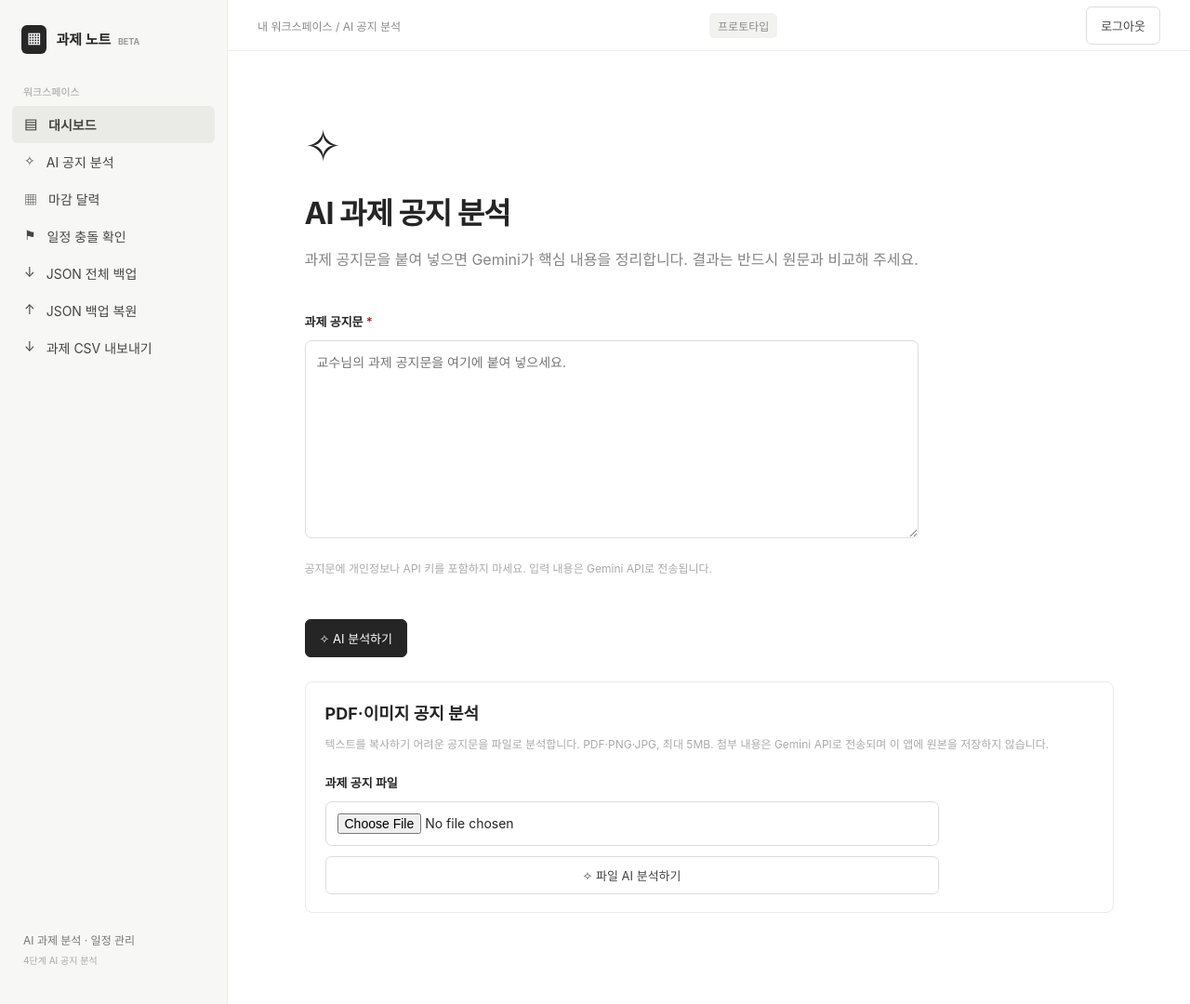
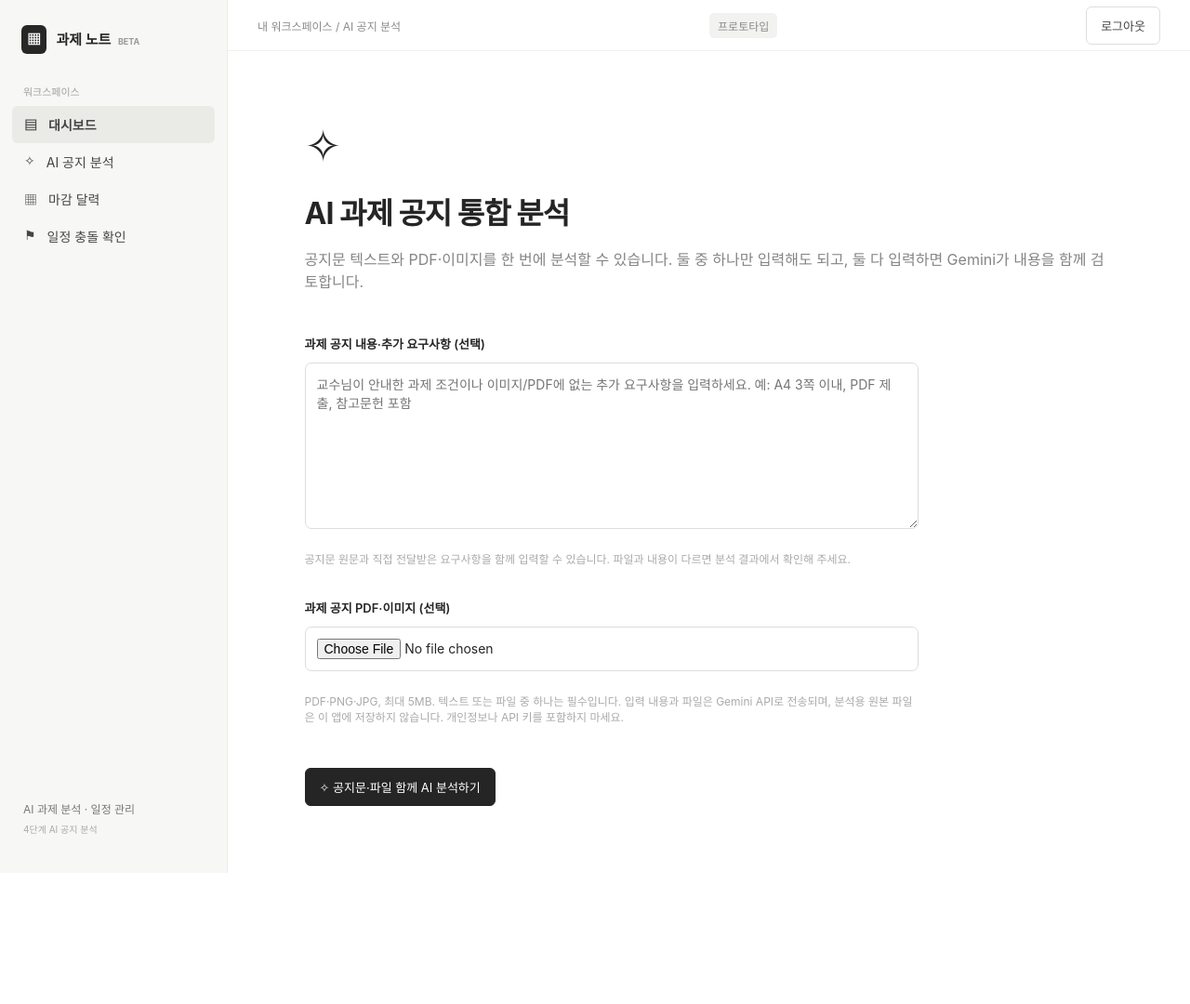
Before and after one commit to jongjong123alt/3rd-, a Flask app: page /ai/analyze in a window 1280 px wide. Shown: the whole page at 93% size. After the commit the page ends 939 px from the top, so only its background shows below. Run offline with Flask 3, Linux system fonts and the light colour scheme; the visitor is signed in with stand-in values (Sample User, id 1).

Commit message:
Replace backup import/export with combined notice text and PDF/image AI analysis

```diff
--- a/app.py
+++ b/app.py
@@ -16,7 +16,6 @@ from services.gemini_service import analyze_notice, analyze_document, GeminiAnal
 from features.auth import register_auth
 from features.public import register_public
 from features.planning import register_planning, dashboard_planning, maybe_auto_replan
-from features.backup import register_backup
 from features.attachments import register_attachments, cleanup_assignment_files
 
 BASE_DIR = Path(__file__).resolve().parent
@@ -147,7 +146,6 @@ def create_app(test_config=None):
     register_auth(app, connect_db)
     register_public(app)
     register_planning(app, connect_db, get_assignment, current_owner_id)
-    register_backup(app, connect_db, current_owner_id, validate_form)
     register_attachments(app, connect_db, get_assignment, lambda: DB_PATH)
 
     @app.before_request
@@ -520,112 +518,50 @@ def create_app(test_config=None):
         flash("진행 기록이 삭제되었습니다.", "success")
         return redirect(url_for("assignment_detail", assignment_id=assignment_id) + "#assignment-notes")
 
-    @app.get("/export/backup.json")
-    def export_backup_json():
-        # Export contains private data: keep this endpoint local-only until login exists.
-        if request.remote_addr not in ("127.0.0.1", "::1"):
-            abort(403)
-        with connect_db() as connection:
-            assignments = [dict(row) for row in connection.execute(
-                "SELECT * FROM assignments WHERE owner_id IS ? ORDER BY id", (current_owner_id(),)
-            ).fetchall()]
-            checklist = [dict(row) for row in connection.execute(
-                "SELECT * FROM checklist_items WHERE assignment_id IN "
-                "(SELECT id FROM assignments WHERE owner_id IS ?) ORDER BY id", (current_owner_id(),)
-            ).fetchall()]
-            notes = [dict(row) for row in connection.execute(
-                "SELECT * FROM assignment_notes WHERE assignment_id IN "
-                "(SELECT id FROM assignments WHERE owner_id IS ?) ORDER BY id", (current_owner_id(),)
-            ).fetchall()]
-            plans = [dict(row) for row in connection.execute(
-                "SELECT * FROM study_plan WHERE assignment_id IN "
-                "(SELECT id FROM assignments WHERE owner_id IS ?) ORDER BY id", (current_owner_id(),)
-            ).fetchall()]
-        payload = {
-            "format_version": 1,
-            "exported_at_utc": datetime.now(timezone.utc).isoformat(),
-            "assignments": assignments,
-            "checklist_items": checklist,
-            "assignment_notes": notes,
-            "study_plan": plans,
-        }
-        return Response(
-            json.dumps(payload, ensure_ascii=False, indent=2),
-            content_type="application/json; charset=utf-8",
-            headers={"Content-Disposition": 'attachment; filename="assignments-backup.json"',
-                     "Cache-Control": "no-store"},
-        )
-
-    @app.get("/export/assignments.csv")
-    def export_assignments_csv():
-        if request.remote_addr not in ("127.0.0.1", "::1"):
-            abort(403)
-        # Escape spreadsheet formula prefixes in untrusted user-entered fields.
-        def safe_cell(value):
-            value = "" if value is None else str(value)
-            if value.lstrip().startswith(("=", "+", "-", "@")) or value.startswith(("\t", "\r", "\n")):
-                return "'" + value
-            return value
-        with connect_db() as connection:
-            assignments = connection.execute(
-                "SELECT id, title, course, description, due_date, status, priority, created_at "
-                "FROM assignments WHERE owner_id IS ? ORDER BY id", (current_owner_id(),)
-            ).fetchall()
-        output = io.StringIO(newline="")
-        writer = csv.writer(output)
-        columns = ("id", "title", "course", "description", "due_date", "status", "priority", "created_at")
-        writer.writerow(columns)
-        for assignment in assignments:
-            writer.writerow([safe_cell(assignment[key]) for key in columns])
-        return Response(
-            "\ufeff" + output.getvalue(),
-            content_type="text/csv; charset=utf-8",
-            headers={"Content-Disposition": 'attachment; filename="assignments.csv"',
-                     "Cache-Control": "no-store"},
-        )
-
     @app.route("/ai/analyze", methods=["GET", "POST"])
+    @app.post("/ai/analyze-file")
     def ai_analyze():
+        # F-19 combined mode: user notice + PDF/image are analyzed in ONE request.
         if request.method == "GET":
             return render_template("ai_analyze.html", notice="", result=None, error=None)
         notice = request.form.get("notice", "").strip()
-        if not notice or len(notice) > 10000:
+        if len(notice) > 10000:
             return render_template("ai_analyze.html", notice=notice[:10000], result=None,
-                                   error="공지문은 1~10,000자로 입력해 주세요."), 400
-        try:
-            result = analyze_notice(notice)
-        except GeminiAnalysisError as exc:
-            return render_template("ai_analyze.html", notice=notice, result=None, error=str(exc)), 502
+                                   error="공지문은 최대 10,000자까지 입력할 수 있습니다."), 400
+        upload = request.files.get("document")
+        has_file = upload is not None and bool(upload.filename)
+        if not notice and not has_file:
+            return render_template("ai_analyze.html", notice="", result=None,
+                                   error="공지문을 입력하거나 PDF·이미지 파일을 첨부해 주세요."), 400
+
+        if has_file:
+            filename = upload.filename.replace("\\", "/").rsplit("/", 1)[-1]
+            extension = Path(filename).suffix.lower()
+            supported = {".pdf": "application/pdf", ".png": "image/png",
+                         ".jpg": "image/jpeg", ".jpeg": "image/jpeg"}
+            if extension not in supported:
+                return render_template("ai_analyze.html", notice=notice, result=None,
+                                       error="PDF, PNG, JPG 파일만 분석할 수 있습니다."), 400
+            data = upload.stream.read(5 * 1024 * 1024 + 1)
+            if not data or len(data) > 5 * 1024 * 1024:
+                return render_template("ai_analyze.html", notice=notice, result=None,
+                                       error="파일은 5MB 이하이며 비어 있지 않아야 합니다."), 400
+            valid = (data.startswith(b"%PDF-") if extension == ".pdf" else
+                     data.startswith(b"\x89PNG\r\n\x1a\n") if extension == ".png" else
+                     data.startswith(b"\xff\xd8\xff"))
+            if not valid:
+                return render_template("ai_analyze.html", notice=notice, result=None,
+                                       error="파일 형식이 확장자와 일치하지 않습니다."), 400
+            try:
+                result = analyze_document(data, supported[extension], notice)
+            except GeminiAnalysisError as exc:
+                return render_template("ai_analyze.html", notice=notice, result=None, error=str(exc)), 502
+        else:
+            try:
+                result = analyze_notice(notice)
+            except GeminiAnalysisError as exc:
+                return render_template("ai_analyze.html", notice=notice, result=None, error=str(exc)), 502
         return render_template("ai_analyze.html", notice=notice, result=result, error=None)
-
-    @app.post("/ai/analyze-file")
-    def ai_analyze_file():
-        upload = request.files.get("document")
-        if upload is None or not upload.filename:
-            return render_template("ai_analyze.html", notice="", result=None,
-                                   error="PDF 또는 이미지 파일을 선택해 주세요."), 400
-        filename = upload.filename.replace("\\", "/").rsplit("/", 1)[-1]
-        extension = Path(filename).suffix.lower()
-        supported = {".pdf": "application/pdf", ".png": "image/png",
-                     ".jpg": "image/jpeg", ".jpeg": "image/jpeg"}
-        if extension not in supported:
-            return render_template("ai_analyze.html", notice="", result=None,
-                                   error="PDF, PNG, JPG 파일만 분석할 수 있습니다."), 400
-        data = upload.stream.read(5 * 1024 * 1024 + 1)
-        if not data or len(data) > 5 * 1024 * 1024:
-            return render_template("ai_analyze.html", notice="", result=None,
-                                   error="파일은 5MB 이하이며 비어 있지 않아야 합니다."), 400
-        valid = (data.startswith(b"%PDF-") if extension == ".pdf" else
-                 data.startswith(b"\x89PNG\r\n\x1a\n") if extension == ".png" else
-                 data.startswith(b"\xff\xd8\xff"))
-        if not valid:
-            return render_template("ai_analyze.html", notice="", result=None,
-                                   error="파일 형식이 확장자와 일치하지 않습니다."), 400
-        try:
-            result = analyze_document(data, supported[extension])
-        except GeminiAnalysisError as exc:
-            return render_template("ai_analyze.html", notice="", result=None, error=str(exc)), 502
-        return render_template("ai_analyze.html", notice="", result=result, error=None)
 
     @app.post("/ai/save")
     def ai_save():
--- a/features/public.py
+++ b/features/public.py
@@ -14,13 +14,13 @@ FEATURES = [
     ("F-07", "검색·필터", "과목·상태·기한·우선순위별 검색", "assignments"),
     ("F-08", "D-day 표시", "마감 임박 과제와 기한 지난 과제 구분", "dashboard"),
     ("F-09", "우선순위", "높음·보통·낮음으로 분류·정렬", "assignments"),
-    ("F-10", "백업·내보내기", "JSON 백업과 CSV 내보내기", "files"),
+    ("F-10", "공지 요구사항 분석", "사용자가 입력한 제출 조건을 AI가 분석", "ai"),
     ("F-11", "과제별 메모", "진행 기록과 참고 메모 저장", "checklist"),
     ("F-12", "과제 통계", "상태·과목·체크리스트 진행률 분석", "insights"),
     ("F-13", "마감 알림·오늘 할 일", "다가오는 기한과 오늘의 작업 확인", "alerts"),
     ("F-14", "AI 학습 일정", "Gemini가 과제 작업을 날짜별로 제안", "ai"),
     ("F-15", "일정 충돌 확인", "같은 날 마감하는 과제를 묶어 표시", "schedule"),
-    ("F-16", "백업 복원", "기존 백업 데이터를 검증하고 추가 복원", "files"),
+    ("F-16", "텍스트·파일 통합 분석", "PDF·이미지와 공지 요구사항을 한 번에 분석", "ai"),
     ("F-17", "첨부파일", "과제별 파일 업로드·다운로드·삭제", "files"),
     ("F-18", "회원가입·로그인", "계정별 과제 및 데이터 접근 분리", "dashboard"),
     ("F-19", "PDF·이미지 AI 분석", "파일 속 공지 내용을 Gemini로 분석", "ai"),
@@ -35,7 +35,7 @@ PREVIEWS = {
     "calendar": ("마감 달력", "월별 제출기한을 확인하는 달력"),
     "schedule": ("일정 충돌", "같은 날 마감하는 과제를 파악하는 화면"),
     "insights": ("과제 통계", "진행 상태와 과목별 분포"),
-    "files": ("파일·백업", "과제 첨부파일과 내보내기·복원"),
+    "files": ("첨부파일", "과제별 첨부파일 업로드·다운로드·삭제"),
     "alerts": ("마감 알림", "오늘의 작업과 브라우저 알림"),
 }
 
--- a/templates/ai_analyze.html
+++ b/templates/ai_analyze.html
@@ -4,56 +4,48 @@
 {% block content %}
 <section class="content">
   <div class="emoji">✧</div>
-  <h1>AI 과제 공지 분석</h1>
-  <p class="intro">과제 공지문을 붙여 넣으면 Gemini가 핵심 내용을 정리합니다. 결과는 반드시 원문과 비교해 주세요.</p>
-  <form class="assignment-form" id="ai-analysis-form" method="post" action="{{ url_for('ai_analyze') }}">
+  <h1>AI 과제 공지 통합 분석</h1>
+  <p class="intro">공지문 텍스트와 PDF·이미지를 한 번에 분석할 수 있습니다. 둘 중 하나만 입력해도 되고, 둘 다 입력하면 Gemini가 내용을 함께 검토합니다.</p>
+  <form class="assignment-form" id="ai-analysis-form" method="post" enctype="multipart/form-data" action="{{ url_for('ai_analyze') }}">
     <input type="hidden" name="csrf_token" value="{{ csrf_token }}">
-    <label for="notice">과제 공지문 <span class="required">*</span></label>
-    <textarea id="notice" name="notice" rows="11" maxlength="10000" required placeholder="교수님의 과제 공지문을 여기에 붙여 넣으세요.">{{ notice }}</textarea>
-    <p class="muted">공지문에 개인정보나 API 키를 포함하지 마세요. 입력 내용은 Gemini API로 전송됩니다.</p>
-    <div class="form-actions"><button class="primary-button" id="ai-submit-button" type="submit">✧ AI 분석하기</button></div>
-    <p class="muted" id="ai-loading-status" role="status" aria-live="polite" hidden>AI가 공지문을 분석하고 있습니다. 잠시 기다려 주세요.</p>
+    <label for="notice">과제 공지 내용·추가 요구사항 (선택)</label>
+    <textarea id="notice" name="notice" rows="9" maxlength="10000" placeholder="교수님이 안내한 과제 조건이나 이미지/PDF에 없는 추가 요구사항을 입력하세요. 예: A4 3쪽 이내, PDF 제출, 참고문헌 포함">{{ notice }}</textarea>
+    <p class="muted">공지문 원문과 직접 전달받은 요구사항을 함께 입력할 수 있습니다. 파일과 내용이 다르면 분석 결과에서 확인해 주세요.</p>
+    <label for="ai-document">과제 공지 PDF·이미지 (선택)</label>
+    <input id="ai-document" type="file" name="document" accept=".pdf,.png,.jpg,.jpeg,application/pdf,image/png,image/jpeg">
+    <p class="muted">PDF·PNG·JPG, 최대 5MB. 텍스트 또는 파일 중 하나는 필수입니다. 입력 내용과 파일은 Gemini API로 전송되며, 분석용 원본 파일은 이 앱에 저장하지 않습니다. 개인정보나 API 키를 포함하지 마세요.</p>
+    <div class="form-actions"><button class="primary-button" id="ai-submit-button" type="submit">✧ 공지문·파일 함께 AI 분석하기</button></div>
+    <p class="muted" id="ai-loading-status" role="status" aria-live="polite" hidden>AI가 입력한 공지와 파일을 함께 분석하고 있습니다. 잠시 기다려 주세요.</p>
   </form>
-  <section class="feature-panel" aria-labelledby="file-analysis-heading">
-    <h2 id="file-analysis-heading">PDF·이미지 공지 분석</h2>
-    <p class="muted">텍스트를 복사하기 어려운 공지문을 파일로 분석합니다. PDF·PNG·JPG, 최대 5MB. 첨부 내용은 Gemini API로 전송되며 이 앱에 원본을 저장하지 않습니다.</p>
-    <form class="assignment-form" id="ai-file-form" method="post" enctype="multipart/form-data" action="{{ url_for('ai_analyze_file') }}">
-      <input type="hidden" name="csrf_token" value="{{ csrf_token }}">
-      <label for="ai-document">과제 공지 파일</label>
-      <input id="ai-document" type="file" name="document" accept=".pdf,.png,.jpg,.jpeg,application/pdf,image/png,image/jpeg" required>
-      <button class="secondary-button" type="submit" id="ai-file-button">✧ 파일 AI 분석하기</button>
-      <p class="muted" id="ai-file-status" role="status" hidden>파일을 Gemini로 분석하고 있습니다. 잠시 기다려 주세요.</p>
-    </form>
-  </section>
-  <script>
-    (() => {
-      const form = document.getElementById('ai-file-form');
-      const button = document.getElementById('ai-file-button');
-      const status = document.getElementById('ai-file-status');
-      form.addEventListener('submit', event => {
-        if (!form.checkValidity()) return;
-        if (button.disabled) { event.preventDefault(); return; }
-        button.disabled = true;
-        button.textContent = '파일 분석 중...';
-        status.hidden = false;
-      });
-    })();
-  </script>
   <script>
   (() => {
     const form = document.getElementById('ai-analysis-form');
     const button = document.getElementById('ai-submit-button');
     const status = document.getElementById('ai-loading-status');
     if (!form || !button || !status) return;
-    form.addEventListener('submit', (event) => {
+    form.addEventListener('submit', event => {
       if (!form.checkValidity()) return;
+      const notice = document.getElementById('notice').value.trim();
+      const file = document.getElementById('ai-document').files.length;
+      if (!notice && !file) {
+        event.preventDefault();
+        document.getElementById('notice').setCustomValidity('공지문 또는 파일을 입력해 주세요.');
+        document.getElementById('notice').reportValidity();
+        return;
+      }
       if (button.disabled) { event.preventDefault(); return; }
       button.disabled = true;
-      button.textContent = '분석 중...';
+      button.textContent = '통합 분석 중...';
       status.hidden = false;
     });
+    document.getElementById('notice').addEventListener('input', () => {
+      document.getElementById('notice').setCustomValidity('');
+    });
+    document.getElementById('ai-document').addEventListener('change', () => {
+      document.getElementById('notice').setCustomValidity('');
+    });
   })();
-</script>
+  </script>
   {% if error %}<div class="form-errors" role="alert"><p>{{ error }}</p></div>{% endif %}
   {% if result %}
   <section class="analysis-result" aria-labelledby="analysis-heading">
--- a/templates/base.html
+++ b/templates/base.html
@@ -16,9 +16,6 @@
       <a class="nav" href="{{ url_for('ai_analyze') }}">✧ <span>AI 공지 분석</span></a>
       <a class="nav" href="{{ url_for('calendar_view') }}">▦ <span>마감 달력</span></a>
       <a class="nav" href="{{ url_for('schedule_view') }}">⚑ <span>일정 충돌 확인</span></a>
-      <a class="nav" href="{{ url_for('export_backup_json') }}">↓ <span>JSON 전체 백업</span></a>
-      <a class="nav" href="{{ url_for('restore_backup') }}">↑ <span>JSON 백업 복원</span></a>
-      <a class="nav" href="{{ url_for('export_assignments_csv') }}">↓ <span>과제 CSV 내보내기</span></a>
       {% else %}
       <div class="sidebar-label">서비스 미리보기</div>
       <a class="nav" href="{{ url_for('dashboard') }}">⌂ <span>서비스 소개</span></a>
--- a/templates/public_preview.html
+++ b/templates/public_preview.html
@@ -39,8 +39,8 @@
     <h2>진행 상태별 분포 <span class="muted">예시</span></h2>
     <div class="insight-panel"><div class="insight-bar-row"><div class="insight-bar-label"><span>시작 전</span><strong>2개 (33%)</strong></div><div class="insight-track"><div class="insight-fill insight-todo" style="width:33%"></div></div></div><div class="insight-bar-row"><div class="insight-bar-label"><span>진행 중</span><strong>3개 (50%)</strong></div><div class="insight-track"><div class="insight-fill insight-doing" style="width:50%"></div></div></div><div class="insight-bar-row"><div class="insight-bar-label"><span>완료</span><strong>1개 (17%)</strong></div><div class="insight-track"><div class="insight-fill insight-done" style="width:17%"></div></div></div></div>
   {% elif slug == 'files' %}
-    <h2>파일·백업 관리 <span class="muted">예시</span></h2>
-    <div class="feature-panel"><h3>과제 첨부파일</h3><p>▤ 운영체제_보고서.pdf · PDF 파일</p><h3>백업 및 내보내기</h3><ul><li>JSON 전체 백업</li><li>JSON 백업 복원</li><li>과제 CSV 내보내기</li></ul><p class="muted">실제 파일 접근과 다운로드는 로그인 후에만 가능합니다.</p></div>
+    <h2>첨부파일 관리 <span class="muted">예시</span></h2>
+    <div class="feature-panel"><h3>과제 첨부파일</h3><p>▤ 운영체제_보고서.pdf · PDF 파일</p><p class="muted">과제별 파일 첨부·다운로드·삭제는 로그인 후 가능합니다. 공지문 PDF·이미지 AI 분석은 AI 메뉴에서 사용할 수 있습니다.</p></div>
   {% elif slug == 'alerts' %}
     <h2>마감 알림 · 오늘 할 일 <span class="muted">예시</span></h2>
     <div class="feature-panel"><h3>마감 알림</h3><ul><li>운영체제 보고서 — D-1</li><li>자료구조 실습 — D-3</li></ul><h3>오늘의 작업</h3><ul><li>보고서 목차 검토</li><li>코드 테스트</li></ul><p class="muted">실제 브라우저 알림은 로그인 후 사용자 동의가 필요합니다.</p></div>
```
Also changed, not shown: docs/REQUIREMENTS.md (+5 -5 lines), services/gemini_service.py (+14 -6 lines), README.md.
